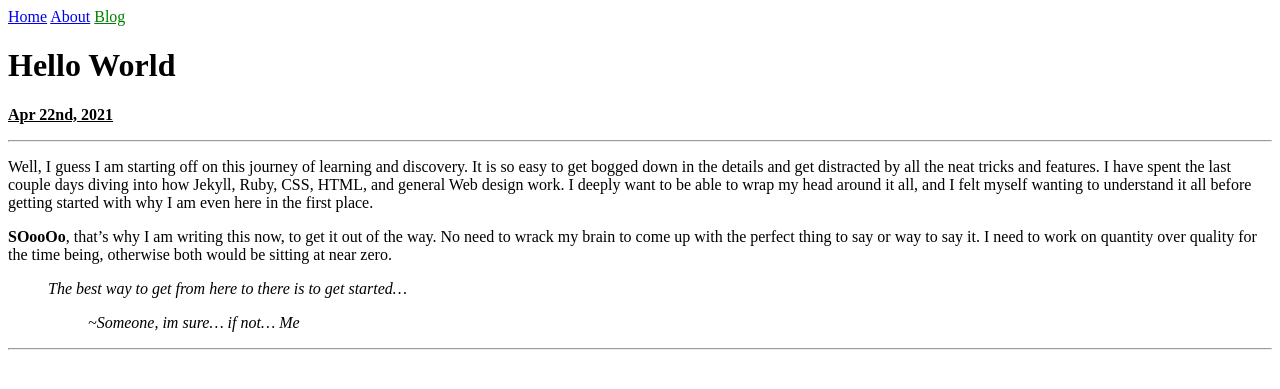
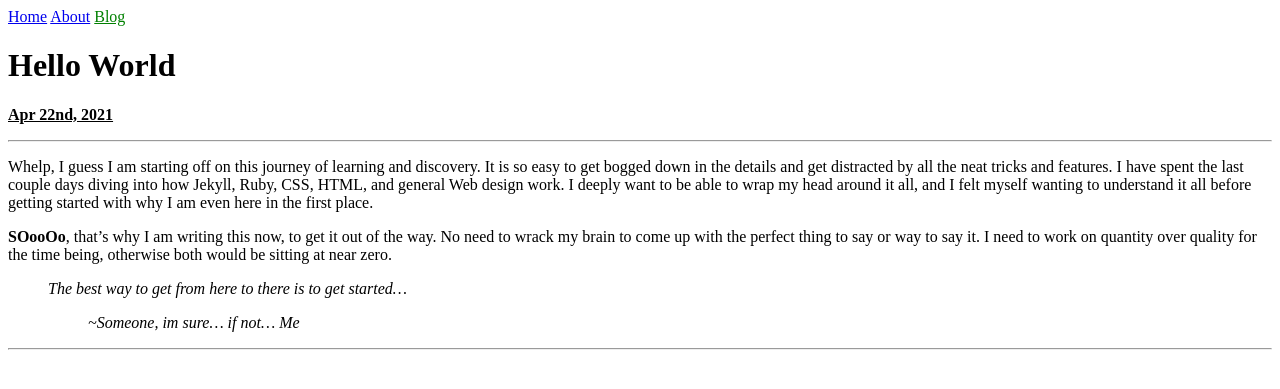
Before and after one commit to andrerwolff/andrerwolff.github.io, a Jekyll site: the page built from _posts/2021-04-22-Hello-World.md, in a window 1280 px wide. Shown: the top 389 px of the page. Built offline with Jekyll 4.4.1, drawn with Linux system fonts in a browser that asks for light colours.

```diff
--- a/_posts/2021-04-22-Hello-World.md
+++ b/_posts/2021-04-22-Hello-World.md
@@ -2,7 +2,7 @@
 category: blog/programming
 group: general
 ---
-Well, I guess I am starting off on this journey of learning and discovery. It is so easy to get bogged down in the details and get distracted by all the neat tricks and features. I have spent the last couple days diving into how Jekyll, Ruby, CSS, HTML, and general Web design work. I deeply want to be able to wrap my head around it all, and I felt myself wanting to understand it all before getting started with why I am even here in the first place.
+Whelp, I guess I am starting off on this journey of learning and discovery. It is so easy to get bogged down in the details and get distracted by all the neat tricks and features. I have spent the last couple days diving into how Jekyll, Ruby, CSS, HTML, and general Web design work. I deeply want to be able to wrap my head around it all, and I felt myself wanting to understand it all before getting started with why I am even here in the first place.
 
 **SOooOo**, that's why I am writing this now, to get it out of the way. No need to wrack my brain to come up with the perfect thing to say or way to say it. I need to work on quantity over quality for the time being, otherwise both would be sitting at near zero.
 
```
Also changed, not shown: _posts/Template.md (+5 -0 lines), 2 other files.
